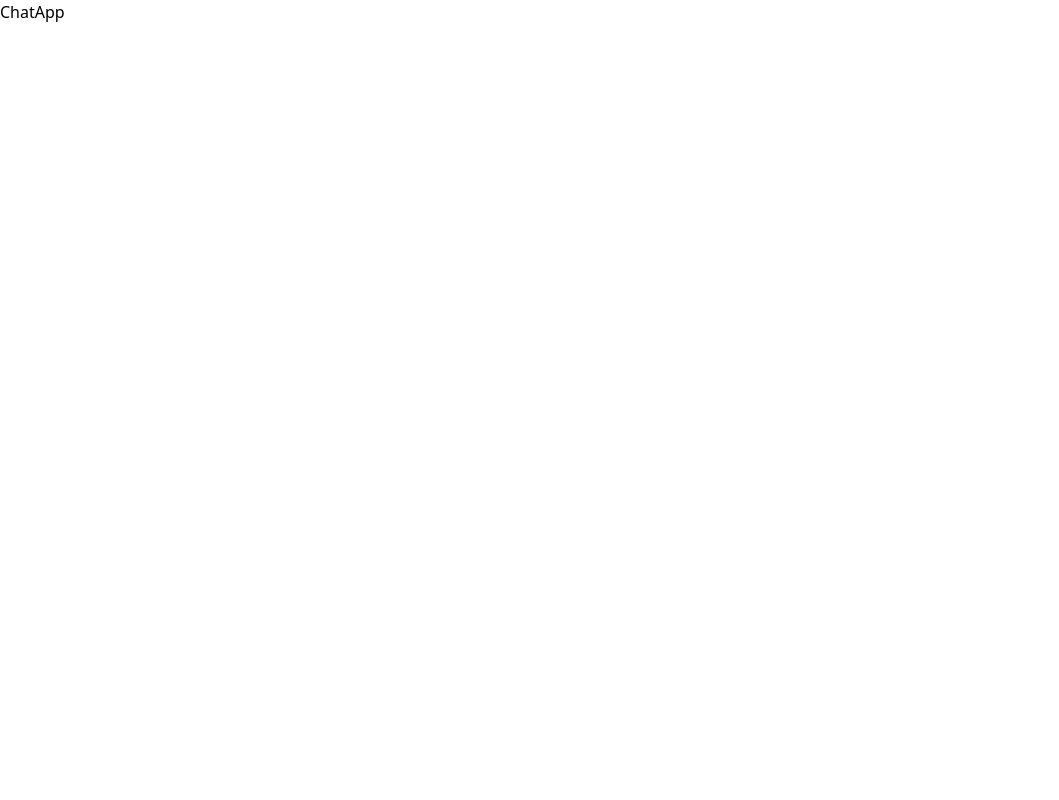
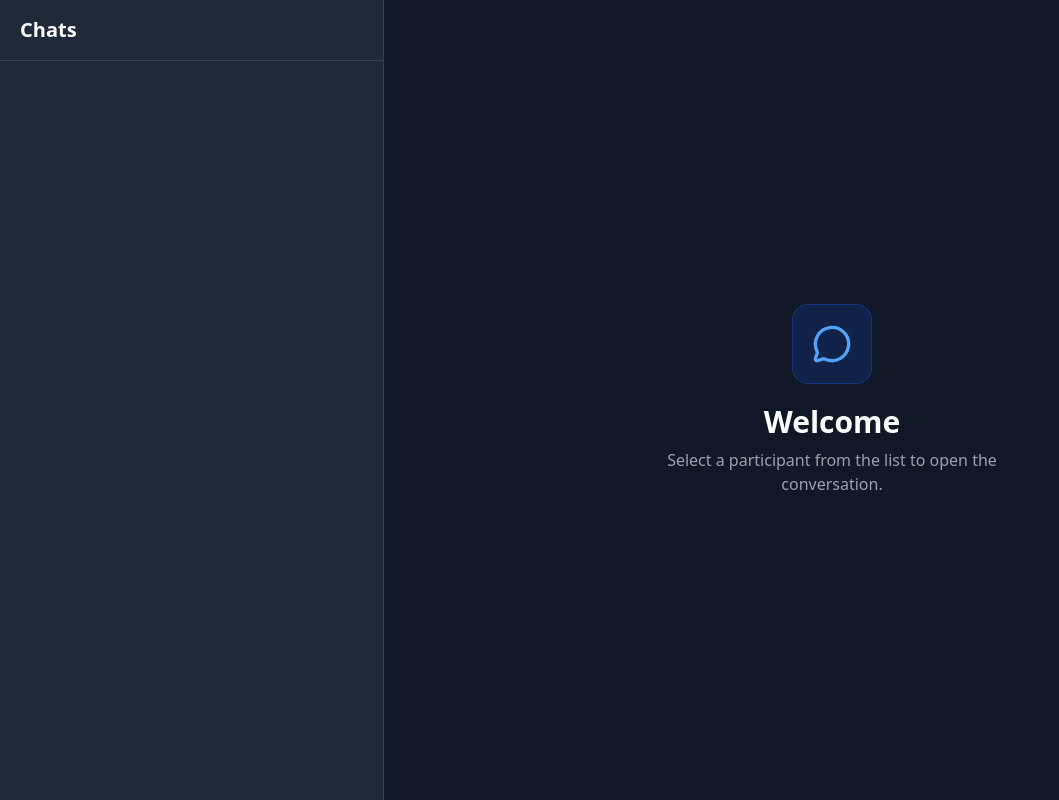
Before and after one commit to abdullahabutasneem/chat-app, a Next.js app in the folder frontend/: page /chat in a window 1280 px wide. Shown: the whole page, without its empty margins (0-1059 px from the left). Built offline with nearby package versions, Linux system fonts and the light colour scheme.

Commit message:
create chat UI with participant selection

```diff
--- a/frontend/app/chat/page.tsx
+++ b/frontend/app/chat/page.tsx
@@ -1,9 +1,148 @@
-import React from 'react'
+'use client';
+
+import { ArrowLeft, MessageCircle } from 'lucide-react';
+import React, { useEffect, useMemo, useState } from 'react';
+
+interface Participant {
+    id: string;
+    name: string;
+    email?: string;
+}
+
+// Placeholder participants — just so the layout is visible.
+// Will be replaced by data from the backend when fetching is wired up.
+const placeholderParticipants: Participant[] = [
+
+];
+
+const getInitials = (name: string): string => {
+    if (!name) return '?';
+    const parts = name.trim().split(/\s+/);
+    if (parts.length === 1) return parts[0].slice(0, 2).toUpperCase();
+    return (parts[0][0] + parts[parts.length - 1][0]).toUpperCase();
+};
 
 const ChatApp = () => {
-  return (
-    <div>ChatApp</div>
-  )
-}
+    const [username, setUsername] = useState<string>('');
+    const [selectedId, setSelectedId] = useState<string | null>(null);
+
+    useEffect(() => {
+        try {
+            const stored = localStorage.getItem('user');
+            if (stored) {
+                const parsed = JSON.parse(stored);
+                if (parsed?.name) setUsername(parsed.name);
+            }
+        } catch {
+            // ignore
+        }
+    }, []);
+
+    const selected = useMemo(
+        () => placeholderParticipants.find((p) => p.id === selectedId) || null,
+        [selectedId]
+    );
+
+    const Sidebar = (
+        <aside
+            className={`${
+                selectedId ? 'hidden md:flex' : 'flex'
+            } flex-col w-full md:w-80 lg:w-96 bg-gray-800 border-r border-gray-700 h-screen`}
+        >
+            <div className='px-5 py-4 border-b border-gray-700'>
+                <h2 className='text-xl font-semibold text-white'>Chats</h2>
+                {username && (
+                    <p className='text-sm text-gray-400 mt-0.5'>Signed in as {username}</p>
+                )}
+            </div>
+
+            <div className='flex-1 overflow-y-auto'>
+                <ul>
+                    {placeholderParticipants.map((p) => {
+                        const active = p.id === selectedId;
+                        return (
+                            <li key={p.id}>
+                                <button
+                                    onClick={() => setSelectedId(p.id)}
+                                    className={`w-full flex items-center gap-3 px-5 py-3 text-left
+                                    border-b border-gray-700/60 transition
+                                    ${active ? 'bg-gray-700' : 'hover:bg-gray-700/60'}`}
+                                >
+                                    <div className='w-11 h-11 rounded-full bg-blue-600 text-white
+                                    flex items-center justify-center font-semibold shrink-0'>
+                                        {getInitials(p.name)}
+                                    </div>
+                                    <div className='min-w-0 flex-1'>
+                                        <p className='text-white font-medium truncate'>
+                                            {p.name}
+                                        </p>
+                                        {p.email && (
+                                            <p className='text-xs text-gray-400 truncate'>
+                                                {p.email}
+                                            </p>
+                                        )}
+                                    </div>
+                                </button>
+                            </li>
+                        );
+                    })}
+                </ul>
+            </div>
+        </aside>
+    );
+
+    const ChatArea = (
+        <main
+            className={`${
+                selectedId ? 'flex' : 'hidden md:flex'
+            } flex-col flex-1 h-screen bg-gray-900`}
+        >
+            {selected ? (
+                <>
+                    <div className='flex items-center gap-3 px-5 py-3 border-b border-gray-700 bg-gray-800'>
+                        <button
+                            onClick={() => setSelectedId(null)}
+                            className='md:hidden text-gray-300 hover:text-white p-1'
+                            aria-label='Back'
+                        >
+                            <ArrowLeft size={22} />
+                        </button>
+                        <div className='w-10 h-10 rounded-full bg-blue-600 text-white
+                        flex items-center justify-center font-semibold'>
+                            {getInitials(selected.name)}
+                        </div>
+                        <div className='min-w-0'>
+                            <p className='text-white font-semibold truncate'>{selected.name}</p>
+                            {selected.email && (
+                                <p className='text-xs text-gray-400 truncate'>{selected.email}</p>
+                            )}
+                        </div>
+                    </div>
+                    <div className='flex-1' />
+                </>
+            ) : (
+                <div className='flex-1 flex flex-col items-center justify-center px-6 text-center'>
+                    <div className='w-20 h-20 rounded-2xl bg-blue-600/15 border border-blue-600/30
+                    flex items-center justify-center mb-5'>
+                        <MessageCircle className='w-10 h-10 text-blue-400' />
+                    </div>
+                    <h1 className='text-3xl font-bold text-white mb-2'>
+                        Welcome{username ? `, ${username}` : ''}
+                    </h1>
+                    <p className='text-gray-400 max-w-sm'>
+                        Select a participant from the list to open the conversation.
+                    </p>
+                </div>
+            )}
+        </main>
+    );
+
+    return (
+        <div className='flex h-screen bg-gray-900 overflow-hidden'>
+            {Sidebar}
+            {ChatArea}
+        </div>
+    );
+};
 
 export default ChatApp;
```
